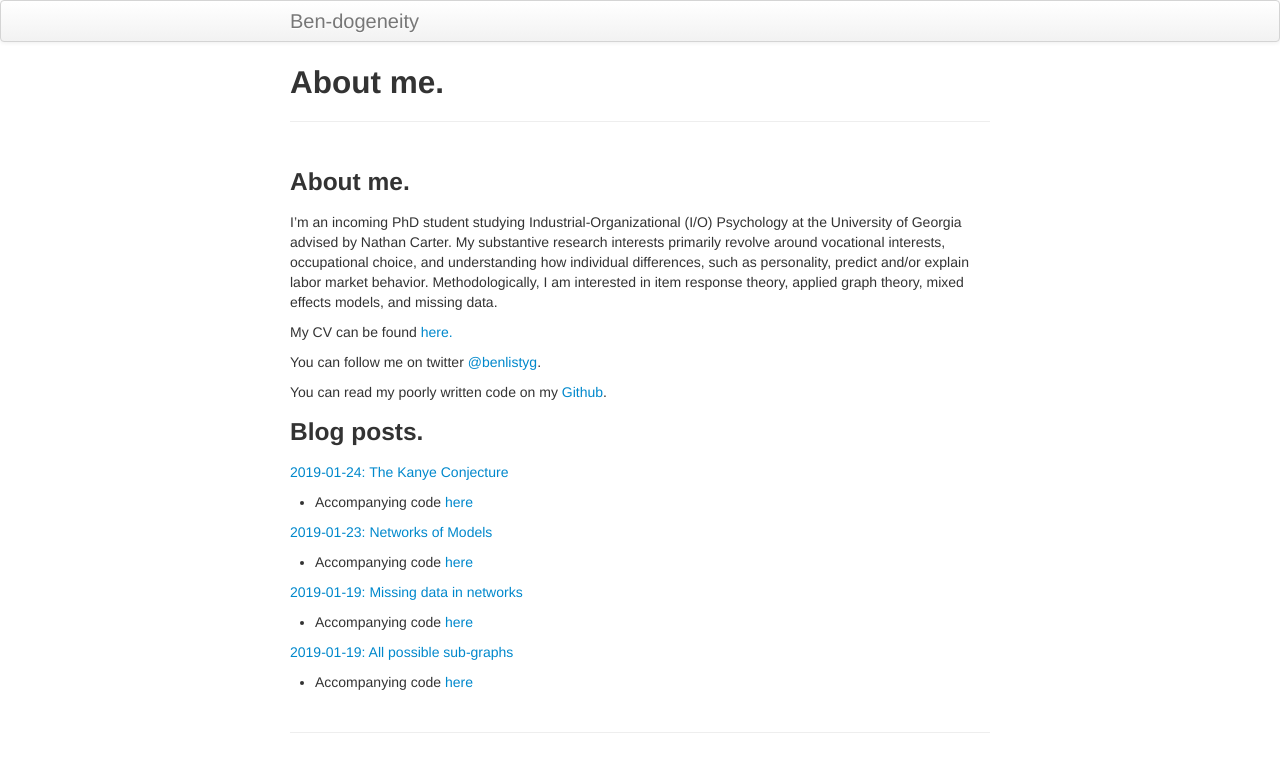
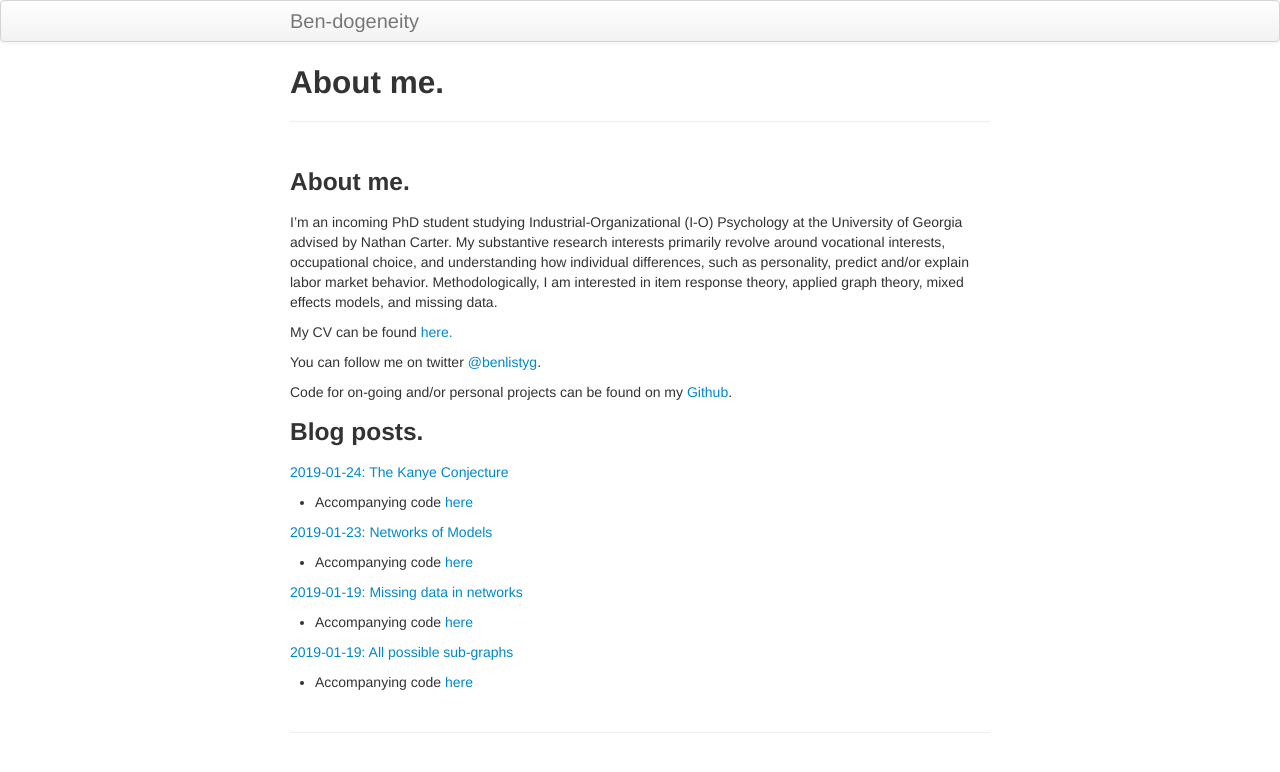
Before and after one commit to BListyg/blistyg.github.io, a Jekyll site: the page built from index.md, in a window 1280 px wide. Shown: the top 772 px of the page. Built offline with Jekyll 4.4.1, drawn with Linux system fonts in a browser that asks for light colours; our own code applies the rules of GitHub Pages for plain Markdown files.

Commit message:
Update index.md

```diff
--- a/index.md
+++ b/index.md
@@ -4,13 +4,13 @@ layout: page
 
 ### About me.
 
-I’m an incoming PhD student studying Industrial-Organizational (I/O) Psychology at the University of Georgia advised by Nathan Carter. My substantive research interests primarily revolve around vocational interests, occupational choice, and understanding how individual differences, such as personality, predict and/or explain labor market behavior. Methodologically, I am interested in item response theory, applied graph theory, mixed effects models, and missing data.
+I’m an incoming PhD student studying Industrial-Organizational (I-O) Psychology at the University of Georgia advised by Nathan Carter. My substantive research interests primarily revolve around vocational interests, occupational choice, and understanding how individual differences, such as personality, predict and/or explain labor market behavior. Methodologically, I am interested in item response theory, applied graph theory, mixed effects models, and missing data.
 
 My CV can be found [here.](CV WEBSITE HERE)
 
 You can follow me on twitter [@benlistyg](https://www.twitter.com/benlistyg).
 
-You can read my poorly written code on my [Github](https://www.github.com/blistyg).
+Code for on-going and/or personal projects can be found on my [Github](https://www.github.com/blistyg).
 
 ### Blog posts.
 
```
